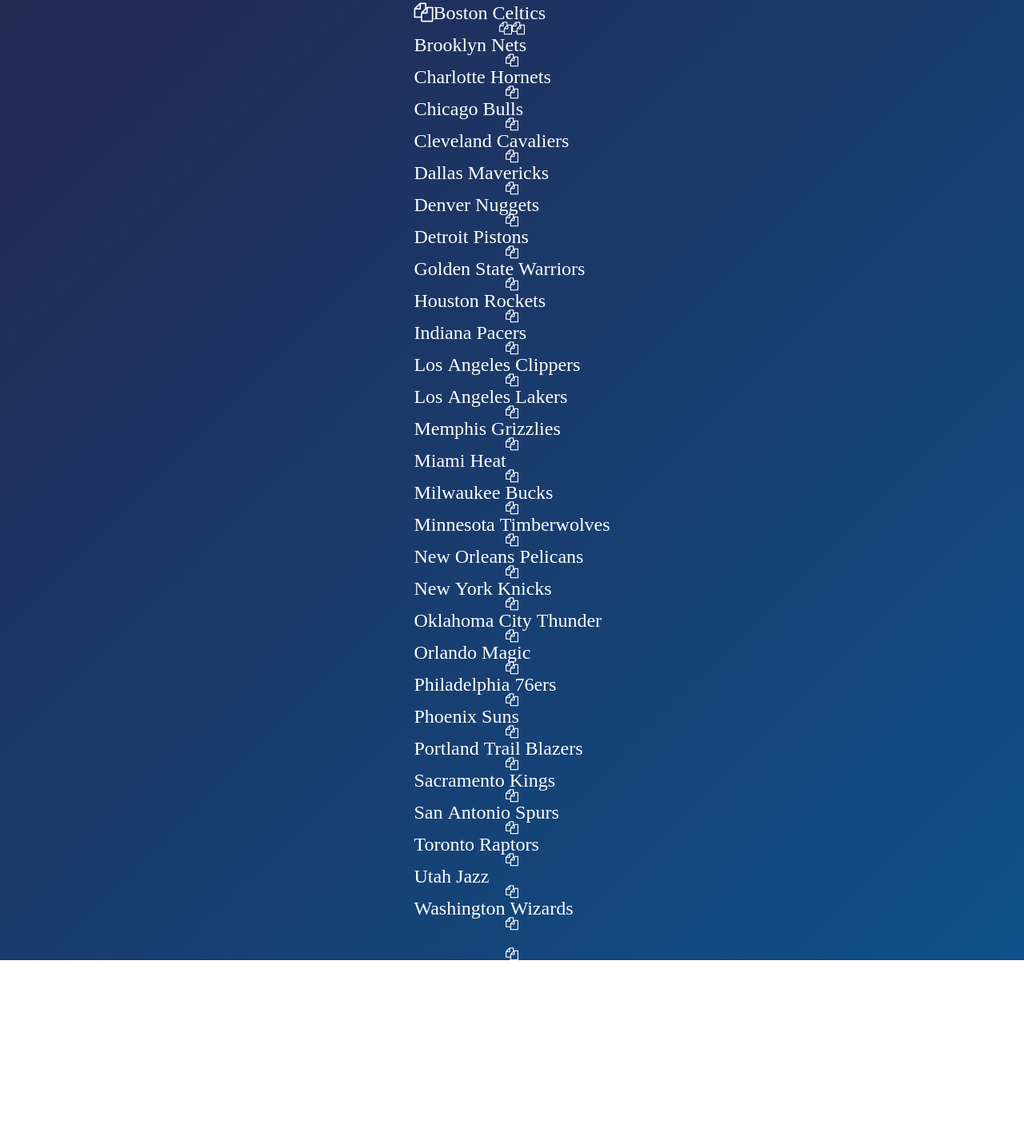
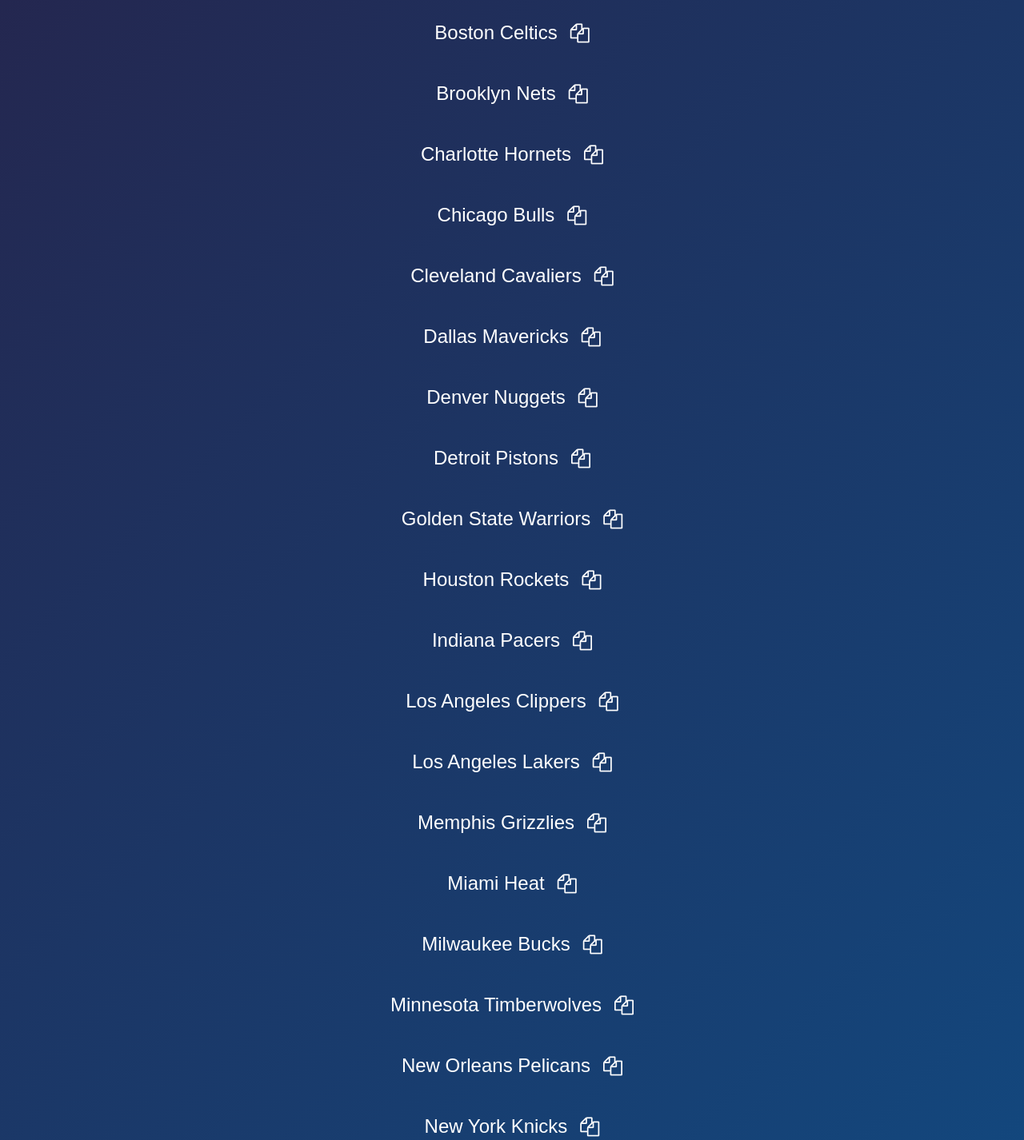
Before and after one commit to MykyBalb/atvdTimesNBA, a plain HTML site: page pages/teams.html in a window 1280 px wide. Shown: the part 173-1599 px from the top of the page at 80% size. Before the commit the page ends 1374 px from the top, so only its background shows below. Drawn offline with Linux system fonts and the light colour scheme.

Commit message:
Atualização lista

```diff
--- a/pages/teams.html
+++ b/pages/teams.html
@@ -11,36 +11,36 @@
 <body class="bodi">
     <h1>Times da NBA</h1>
     <ul class="listaTimes">
-        <li><p id="atlanta-hawks">Atlanta Hawks</p><i class="fa fa-copy" id="atlanta-hawks-copy"></i</li>
-        <li id="boston-celtics">Boston Celtics</li><i class="fa fa-copy" id="boston-celtics-copy"></i>
-        <li id="brooklyn-nets">Brooklyn Nets</li><i class="fa fa-copy" id="brooklyn-nets-copy"></i>
-        <li id="charlotte-hornets">Charlotte Hornets</li><i class="fa fa-copy" id="charlotte-hornets-copy"></i>
-        <li id="chicago-bulls">Chicago Bulls</li><i class="fa fa-copy" id="chicago-bulls-copy"></i>
-        <li id="cleveland-cavaliers">Cleveland Cavaliers</li><i class="fa fa-copy" id="cleveland-cavaliers-copy"></i>
-        <li id="dallas-mavericks">Dallas Mavericks</li><i class="fa fa-copy" id="dallas-mavericks-copy"></i>
-        <li id="denver-nuggets">Denver Nuggets</li><i class="fa fa-copy" id="denver-nuggets-copy"></i>
-        <li id="detroit-pistons">Detroit Pistons</li><i class="fa fa-copy" id="detroit-pistons-copy"></i>
-        <li id="golden-state-warriors">Golden State Warriors</li><i class="fa fa-copy" id="golden-state-warriors-copy"></i>
-        <li id="houston-rockets">Houston Rockets</li><i class="fa fa-copy" id="houston-rockets-copy"></i>
-        <li id="indiana-pacers">Indiana Pacers</li><i class="fa fa-copy" id="indiana-pacers-copy"></i>
-        <li id="los-angeles-clippers">Los Angeles Clippers</li><i class="fa fa-copy" id="los-angeles-clippers-copy"></i>
-        <li id="los-angeles-lakers">Los Angeles Lakers</li><i class="fa fa-copy" id="los-angeles-lakers-copy"></i>
-        <li id="memphis-grizzlies">Memphis Grizzlies</li><i class="fa fa-copy" id="memphis-grizzlies-copy"></i>
-        <li id="miami-heat">Miami Heat</li><i class="fa fa-copy" id="miami-heat-copy"></i>
-        <li id="milwaukee-bucks">Milwaukee Bucks</li><i class="fa fa-copy" id="milwaukee-bucks-copy"></i>
-        <li id="minnesota-timberwolves">Minnesota Timberwolves</li><i class="fa fa-copy" id="minnesota-timberwolves-copy"></i>
-        <li id="new-orleans-pelicans">New Orleans Pelicans</li><i class="fa fa-copy" id="new-orleans-pelicans-copy"></i>
-        <li id="new-york-knicks">New York Knicks</li><i class="fa fa-copy" id="new-york-knicks-copy"></i>
-        <li id="oklahoma-city-thunder">Oklahoma City Thunder</li><i class="fa fa-copy" id="oklahoma-city-thunder-copy"></i>
-        <li id="orlando-magic">Orlando Magic</li><i class="fa fa-copy" id="orlando-magic-copy"></i>
-        <li id="philadelphia-76ers">Philadelphia 76ers</li><i class="fa fa-copy" id="philadelphia-76ers-copy"></i>
-        <li id="phoenix-suns">Phoenix Suns</li><i class="fa fa-copy" id="phoenix-suns-copy"></i>
-        <li id="portland-trail-blazers">Portland Trail Blazers</li><i class="fa fa-copy" id="portland-trail-blazers-copy"></i>
-        <li id="sacramento-kings">Sacramento Kings</li><i class="fa fa-copy" id="sacramento-kings-copy"></i>
-        <li id="san-antonio-spurs">San Antonio Spurs</li><i class="fa fa-copy" id="san-antonio-spurs-copy"></i>
-        <li id="toronto-raptors">Toronto Raptors</li><i class="fa fa-copy" id="toronto-raptors-copy"></i>
-        <li id="utah-jazz">Utah Jazz</li><i class="fa fa-copy" id="utah-jazz-copy"></i>
-        <li id="washington-wizards">Washington Wizards</li><i class="fa fa-copy" id="washington-wizards-copy"></i>
+        <li><p id="atlanta-hawks">Atlanta Hawks</p><i class="fa fa-copy" id="atlanta-hawks-copy"></i></li>
+        <li><p id="boston-celtics">Boston Celtics</p><i class="fa fa-copy" id="boston-celtics-copy"></i></li>
+        <li><p id="brooklyn-nets">Brooklyn Nets</p><i class="fa fa-copy" id="brooklyn-nets-copy"></i></li>
+        <li><p id="charlotte-hornets">Charlotte Hornets</p><i class="fa fa-copy" id="charlotte-hornets-copy"></i></li>
+        <li><p id="chicago-bulls">Chicago Bulls</p><i class="fa fa-copy" id="chicago-bulls-copy"></i></li>
+        <li><p id="cleveland-cavaliers">Cleveland Cavaliers</p><i class="fa fa-copy" id="cleveland-cavaliers-copy"></i></li>
+        <li><p id="dallas-mavericks">Dallas Mavericks</p><i class="fa fa-copy" id="dallas-mavericks-copy"></i></li>
+        <li><p id="denver-nuggets">Denver Nuggets</p><i class="fa fa-copy" id="denver-nuggets-copy"></i></li>
+        <li><p id="detroit-pistons">Detroit Pistons</p><i class="fa fa-copy" id="detroit-pistons-copy"></i></li>
+        <li><p id="golden-state-warriors">Golden State Warriors</p><i class="fa fa-copy" id="golden-state-warriors-copy"></i></li>
+        <li><p id="houston-rockets">Houston Rockets</p><i class="fa fa-copy" id="houston-rockets-copy"></i></li>
+        <li><p id="indiana-pacers">Indiana Pacers</p><i class="fa fa-copy" id="indiana-pacers-copy"></i></li>
+        <li><p id="los-angeles-clippers">Los Angeles Clippers</p><i class="fa fa-copy" id="los-angeles-clippers-copy"></i></li>
+        <li><p id="los-angeles-lakers">Los Angeles Lakers</p><i class="fa fa-copy" id="los-angeles-lakers-copy"></i></li>
+        <li><p id="memphis-grizzlies">Memphis Grizzlies</p><i class="fa fa-copy" id="memphis-grizzlies-copy"></i></li>
+        <li><p id="miami-heat">Miami Heat</p><i class="fa fa-copy" id="miami-heat-copy"></i></li>
+        <li><p id="milwaukee-bucks">Milwaukee Bucks</p><i class="fa fa-copy" id="milwaukee-bucks-copy"></i></li>
+        <li><p id="minnesota-timberwolves">Minnesota Timberwolves</p><i class="fa fa-copy" id="minnesota-timberwolves-copy"></i></li>
+        <li><p id="new-orleans-pelicans">New Orleans Pelicans</p><i class="fa fa-copy" id="new-orleans-pelicans-copy"></i></li>
+        <li><p id="new-york-knicks">New York Knicks</p><i class="fa fa-copy" id="new-york-knicks-copy"></i></li>
+        <li><p id="oklahoma-city-thunder">Oklahoma City Thunder</p><i class="fa fa-copy" id="oklahoma-city-thunder-copy"></i></li>
+        <li><p id="orlando-magic">Orlando Magic</p><i class="fa fa-copy" id="orlando-magic-copy"></i></li>
+        <li><p id="philadelphia-76ers">Philadelphia 76ers</p><i class="fa fa-copy" id="philadelphia-76ers-copy"></i></li>
+        <li><p id="phoenix-suns">Phoenix Suns</p><i class="fa fa-copy" id="phoenix-suns-copy"></i></li>
+        <li><p id="portland-trail-blazers">Portland Trail Blazers</p><i class="fa fa-copy" id="portland-trail-blazers-copy"></i></li>
+        <li><p id="sacramento-kings">Sacramento Kings</p><i class="fa fa-copy" id="sacramento-kings-copy"></i></li>
+        <li><p id="san-antonio-spurs">San Antonio Spurs</p><i class="fa fa-copy" id="san-antonio-spurs-copy"></i></li>
+        <li><p id="toronto-raptors">Toronto Raptors</p><i class="fa fa-copy" id="toronto-raptors-copy"></i></li>
+        <li><p id="utah-jazz">Utah Jazz</p><i class="fa fa-copy" id="utah-jazz-copy"></i></li>
+        <li><p id="washington-wizards">Washington Wizards</p><i class="fa fa-copy" id="washington-wizards-copy"></i></li>
     </ul>
 </body>
 </html>
--- a/styles/style.css
+++ b/styles/style.css
@@ -34,6 +34,9 @@ header p {
 }
 
 .listaTimes {
+    display: flex;
+    flex-direction: column;
+    align-items: center;
     list-style: none;
     padding: 0;
     margin: 20px 0;
```
